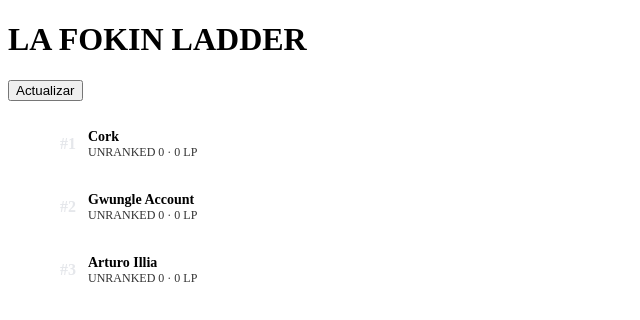
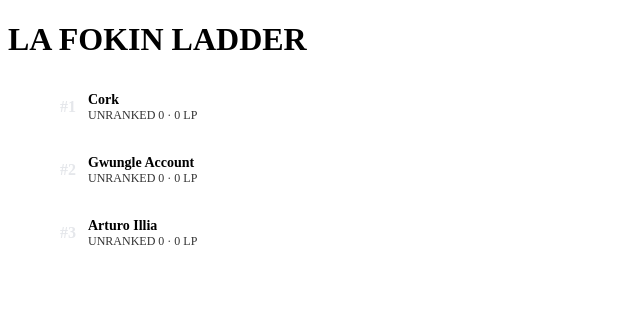
Before and after one commit to damipic100-sys/lol-ladder, a website: page public/index.html in a window 1280 px wide. Shown: the whole page, without its empty margins (0-640 px from the left). Drawn offline with Linux system fonts and the light colour scheme.

Commit message:
Update index.html

```diff
--- a/public/index.html
+++ b/public/index.html
@@ -9,7 +9,6 @@
 
   <div class="app">
     <h1>LA FOKIN LADDER</h1>
-    <button id="btn">Actualizar</button>
     <ul id="ladder"></ul>
   </div>
 
```
